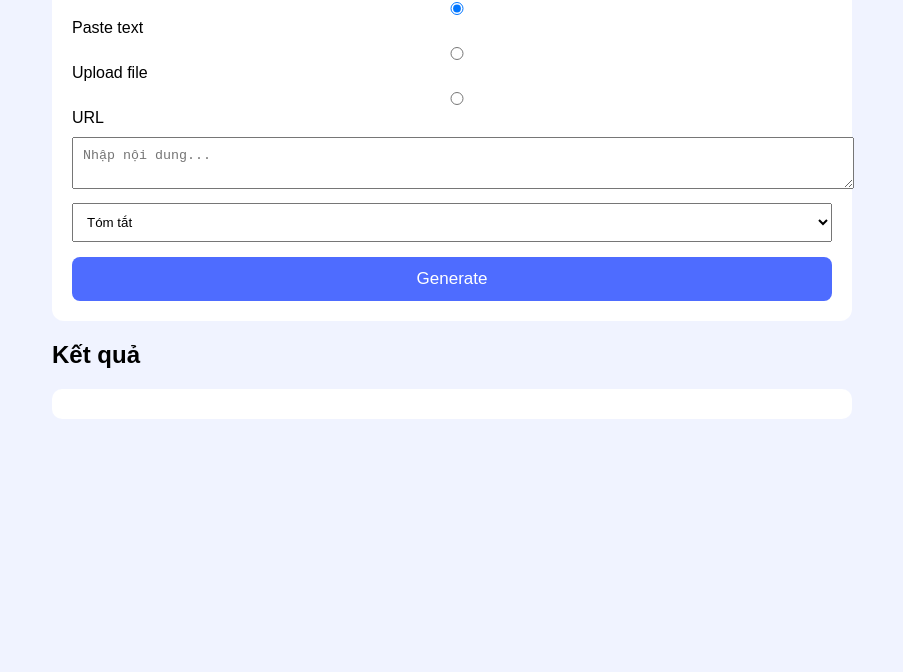
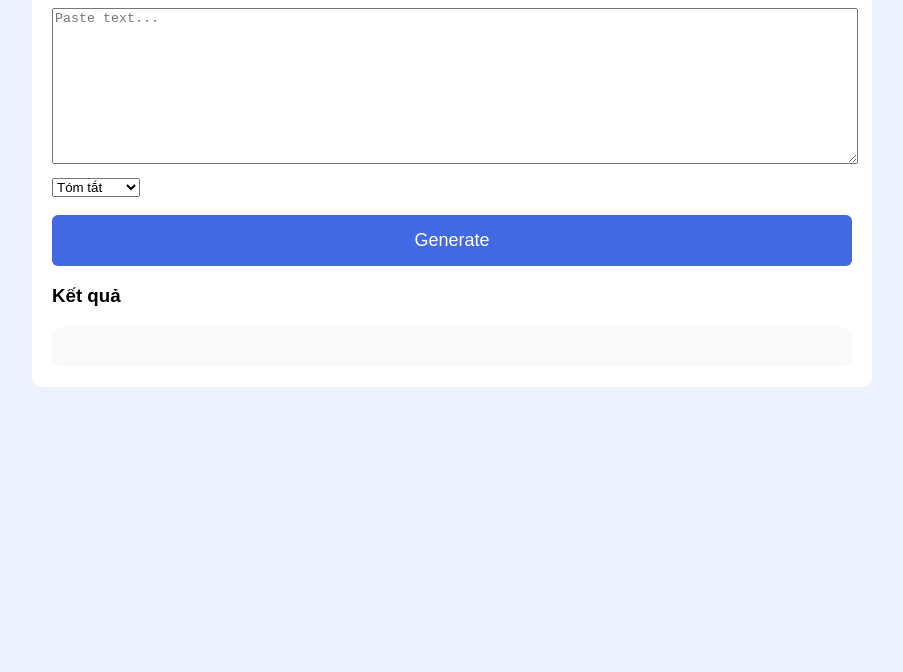
Before and after one commit to minchan303/visaotoigay, a website: page public/index.html in a window 1280 px wide. Shown: the part 128-800 px from the top of the page, without its empty margins (188-1091 px from the left). Drawn offline with Linux system fonts and the light colour scheme.

Commit message:
Update index.html

```diff
--- a/public/index.html
+++ b/public/index.html
@@ -1,38 +1,59 @@
 <!DOCTYPE html>
 <html lang="vi">
 <head>
-  <meta charset="UTF-8" />
-  <title>AI Chatbot</title>
-  <link rel="stylesheet" href="style.css" />
+  <meta charset="UTF-8">
+  <title>AI Chatbot (Gemini)</title>
+  <style>
+    body { font-family: Arial; background: #eef2ff; padding: 40px; }
+    .box { max-width: 800px; margin: auto; background: #fff; padding: 20px; border-radius: 10px; }
+    textarea { width: 100%; height: 150px; margin-bottom: 10px; }
+    button { width: 100%; padding: 15px; background: #4169e1; color: #fff; border: none; border-radius: 6px; font-size: 18px; }
+    #result { white-space: pre-wrap; background: #fafafa; padding: 20px; border-radius: 10px; margin-top: 20px; }
+  </style>
 </head>
 
 <body>
-  <div class="container">
-    <h1>AI Chatbot (Gemini)</h1>
+  <div class="box">
+    <h2>AI Chatbot (Gemini)</h2>
 
-    <div class="box">
-      <label><input type="radio" name="mode" value="text" checked> Paste text</label>
-      <label><input type="radio" name="mode" value="file"> Upload file</label>
-      <label><input type="radio" name="mode" value="url"> URL</label>
+    <textarea id="inputText" placeholder="Paste text..."></textarea>
 
-      <textarea id="textInput" placeholder="Nhập nội dung..."></textarea>
-      <input id="fileInput" type="file" class="hidden" />
-      <input id="urlInput" type="text" placeholder="Nhập URL..." class="hidden" />
+    <select id="type">
+      <option value="summary">Tóm tắt</option>
+      <option value="flashcards">Flashcards</option>
+      <option value="qa">Q&A</option>
+      <option value="mindmap">Mindmap</option>
+    </select>
 
-      <select id="task">
-        <option value="summary">Tóm tắt</option>
-        <option value="mindmap">Mindmap</option>
-        <option value="flashcards">Flashcards</option>
-        <option value="qa">Q&A</option>
-      </select>
+    <br><br>
+    <button onclick="generate()">Generate</button>
 
-      <button id="generate">Generate</button>
-    </div>
-
-    <h2>Kết quả</h2>
-    <pre id="output"></pre>
+    <h3>Kết quả</h3>
+    <div id="result"></div>
   </div>
 
-  <script src="script.js"></script>
+  <script>
+    async function generate() {
+      document.getElementById("result").innerHTML = "⏳ Đang xử lý...";
+
+      const text = document.getElementById("inputText").value;
+      const type = document.getElementById("type").value;
+
+      const response = await fetch("/api/process", {
+        method: "POST",
+        headers: { "Content-Type": "application/json" },
+        body: JSON.stringify({ text, type })
+      });
+
+      const data = await response.json();
+
+      if (data.success) {
+        document.getElementById("result").innerText = data.output;
+      } else {
+        document.getElementById("result").innerText = "❌ Error: " + data.error;
+      }
+    }
+  </script>
+
 </body>
 </html>
```
